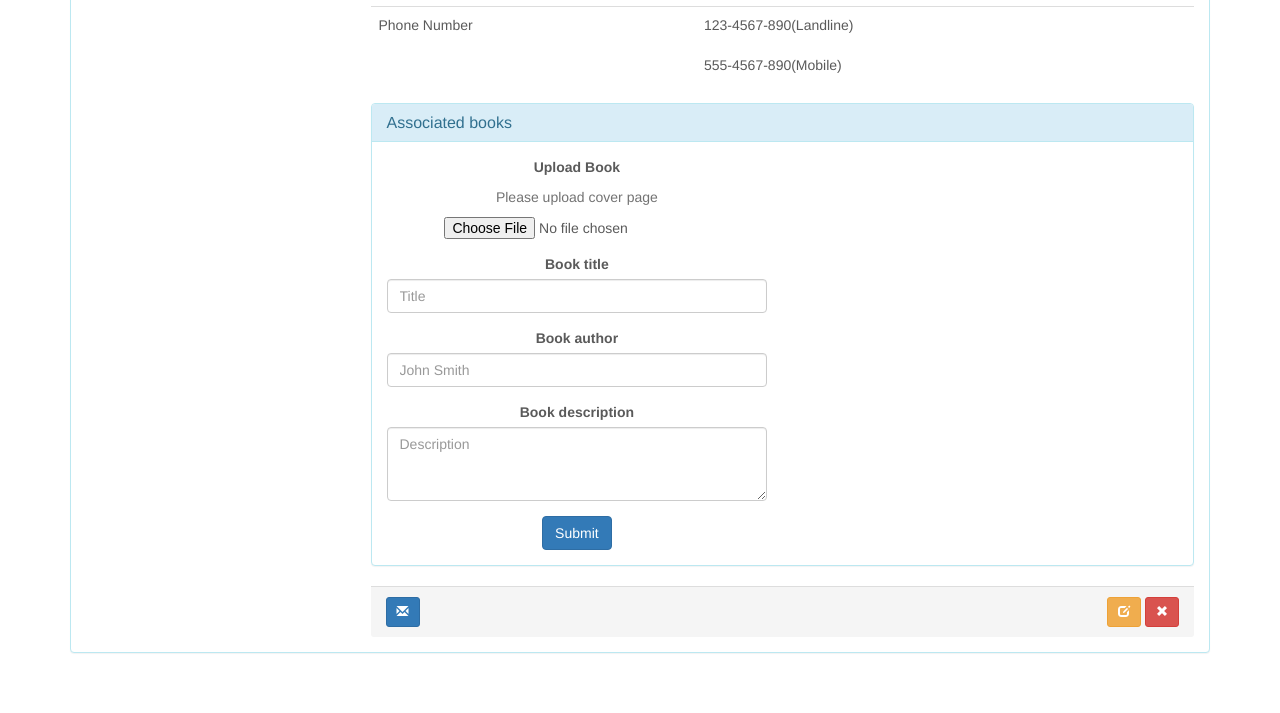
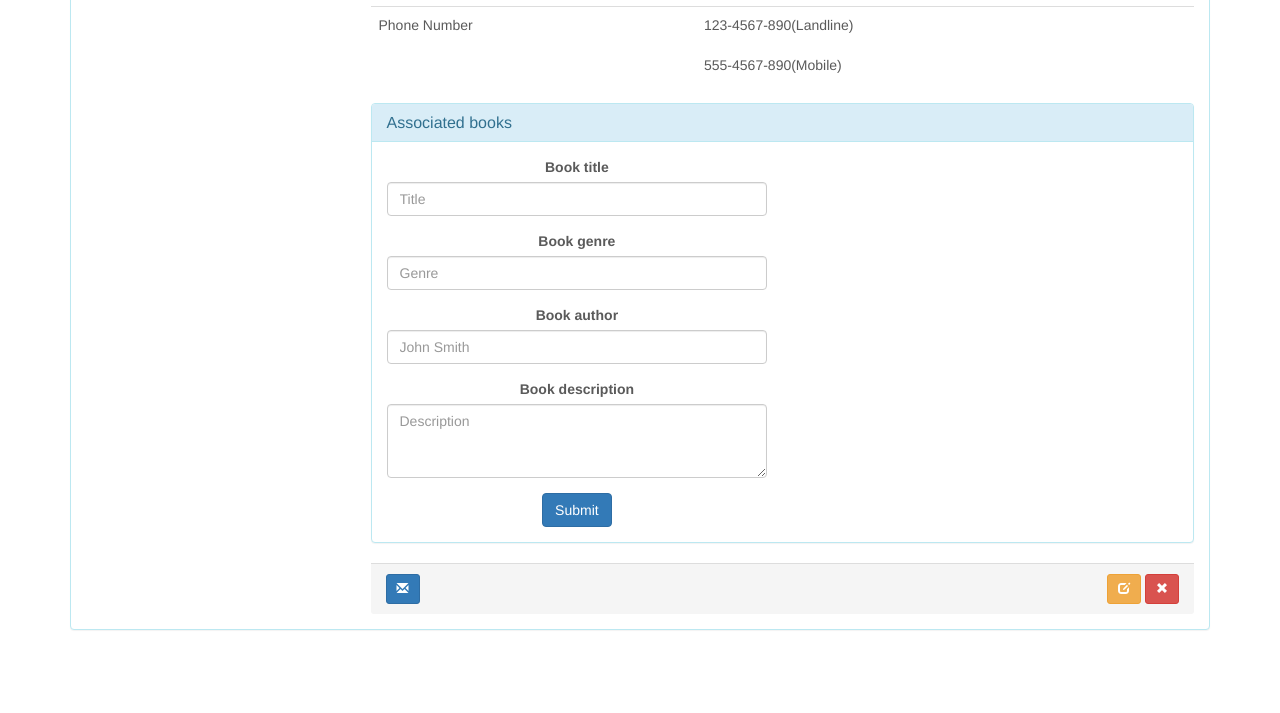
Before and after one commit to samd-a/ebshare3.0, a Django app: template userAuth/templates/userAuth/profile.html in a window 1280 px wide. Shown: the part 353-1066 px from the top of the page. After the commit the page ends 983 px from the top, so only its background shows below. Run offline with Django 3.2, Linux system fonts and the light colour scheme; the template is opened without the code that fills it, so the values that code supplies are empty; parts of the project's set-up code (start-up, migrations or seed data) failed here and were passed over; some libraries are stand-ins or nearby versions.

Commit message:
upload book form now works on profile page. Associated User info is NOT sent yet

```diff
--- a/books/models.py
+++ b/books/models.py
@@ -13,7 +13,7 @@ class book(models.Model):
     details = models.CharField(max_length=200)
     genre = models.CharField(max_length=20)
     # User who uploaded it
-    user = models.ForeignKey(User)
+    #user = models.ForeignKey(User, default=001)
 
 
     #ideally, these would 1 non-array field with the paragraph text
--- a/userAuth/templates/userAuth/profile.html
+++ b/userAuth/templates/userAuth/profile.html
@@ -21,19 +21,6 @@
             <div class="panel-body">
               <div class="row">
                 <div class="col-md-3 col-lg-3 " align="center"> <img alt="User Pic" src="http://babyinfoforyou.com/wp-content/uploads/2014/10/avatar-300x300.png" class="img-circle img-responsive"> </div>
-
-                <!--<div class="col-xs-10 col-sm-10 hidden-md hidden-lg"> <br>
-                  <dl>
-                    <dt>DEPARTMENT:</dt>
-                    <dd>Administrator</dd>
-                    <dt>HIRE DATE</dt>
-                    <dd>11/12/2013</dd>
-                    <dt>DATE OF BIRTH</dt>
-                       <dd>11/12/2013</dd>
-                    <dt>GENDER</dt>
-                    <dd>Male</dd>
-                  </dl>
-                </div>-->
                 <div class=" col-md-9 col-lg-9 ">
                   <table class="table table-user-information">
                     <tbody>
@@ -80,23 +67,28 @@
                     <div class="panel-body">
                       <div class="row">
                     <div class="col-md-6 col-lg-6 " align="center">
-                    <form>
-                        <div class="form-group">
+                    <form action={% url "userAuth.views.addBook"%} method="POST">
+                    {% csrf_token %}
+<!--                         <div class="form-group">
                           <label for="exampleInputFile">Upload Book</label>
                           <p class="help-block">Please upload cover page</p>
                           <input type="file" id="exampleInputFile">
+                        </div> -->
+                        <div class="form-group">
+                          <label for="exampleInputTitle">Book title</label>
+                          <input type="text" class="form-control" name="title" id="title" placeholder="Title">
                         </div>
                         <div class="form-group">
-                          <label for="exampleInputTitle">Book title</label>
-                          <input type="text" class="form-control" id="exampleInputTitle" placeholder="Title">
+                          <label for="exampleInputGenre">Book genre</label>
+                          <input type="text" class="form-control" name="genre"id="genre" placeholder="Genre">
                         </div>
                         <div class="form-group">
                           <label for="exampleInputAuthor">Book author</label>
-                          <input type="text" class="form-control" id="exampleInputAuthor" placeholder="John Smith">
+                          <input type="text" class="form-control" name="author"id="author" placeholder="John Smith">
                         </div>
                         <div class="form-group">
                           <label for="exampleInputDescription">Book description</label>
-                          <textarea class="form-control" rows="3" id="exampleInputAuthor" placeholder="Description"></textarea>
+                          <textarea class="form-control" rows="3" name="description" id="description" placeholder="Description"></textarea>
                         </div>
                         <button type="submit" class="btn btn-primary">Submit</button>
                   </form>
--- a/userAuth/urls.py
+++ b/userAuth/urls.py
@@ -7,5 +7,6 @@ urlpatterns = [
     url(r'^register/$', views.register, name='register'),
     url(r'^logout/$', views.user_logout, name='logout'),
     url(r'^profile/$', views.user_profile, name='profile'),
+    url(r'^addBook/$', views.addBook, name='addBook'),
 
 ]
```
Also changed, not shown: userAuth/models.py (+11 -0 lines), userAuth/views.py (+36 -6 lines), books/migrations/0001_initial.py (deleted), books/migrations/0002_book_genre.py (deleted), books/migrations/__init__.py (deleted), db.sqlite3, userAuth/migrations/0001_initial.py (deleted), userAuth/migrations/__init__.py (deleted).
